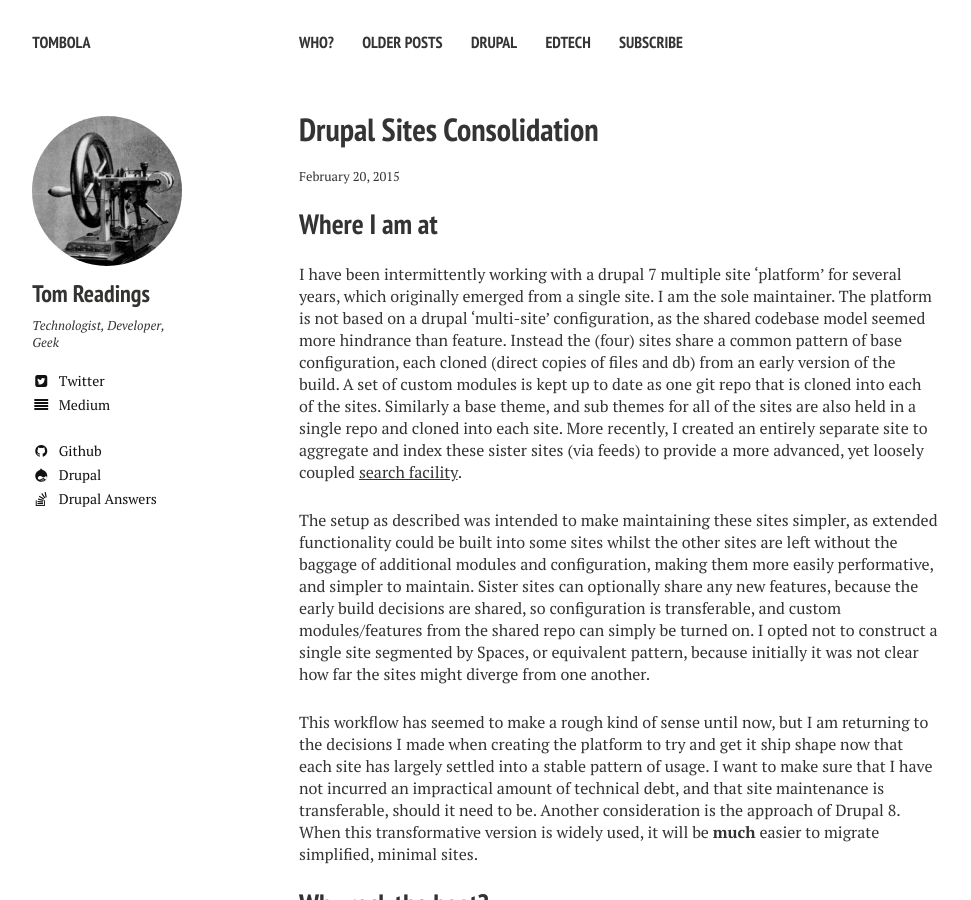
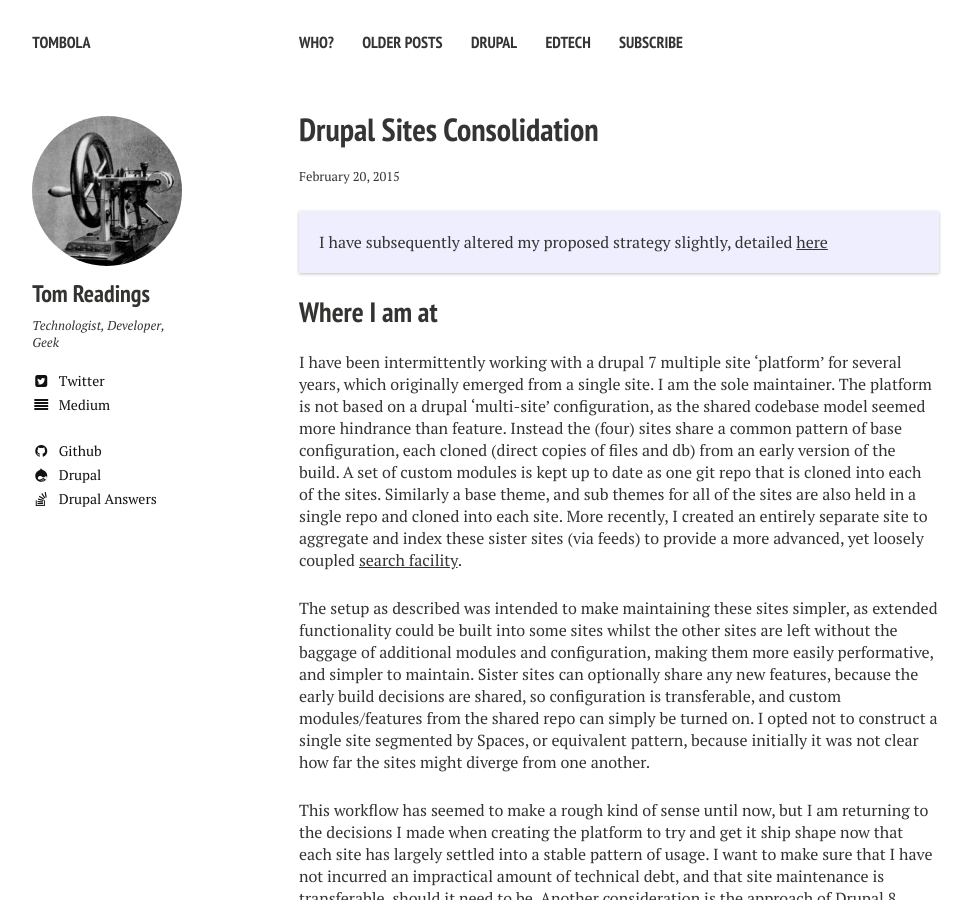
Before and after one commit to tombola/tombola_drupal_edtech.github.io, a Jekyll site: the page built from _posts/drupal/2015-02-20-drupal-distribution.md, in a window 1280 px wide and 900 px high. Shown: the whole window, without its empty margins (21-992 px from the left). Built offline with Jekyll 4.4.1, drawn with Linux system fonts in a browser that asks for light colours; nearby versions of some CDN libraries; comment, search, counter and statistics services are not loaded.

Commit message:
add update notice/link

```diff
--- a/_posts/drupal/2015-02-20-drupal-distribution.md
+++ b/_posts/drupal/2015-02-20-drupal-distribution.md
@@ -10,6 +10,10 @@ image:
 date: 2015-02-20T11:19:07+00:00
 comments: yes
 ---
+
+<div class="post__update"></div>
+
+I have subsequently altered my proposed strategy slightly, detailed [here](http://drupal.stackexchange.com/questions/151392/should-i-use-spaces-or-domain-access-to-share-separate-content-between-subdoma)
 
 ## Where I am at
 
```
